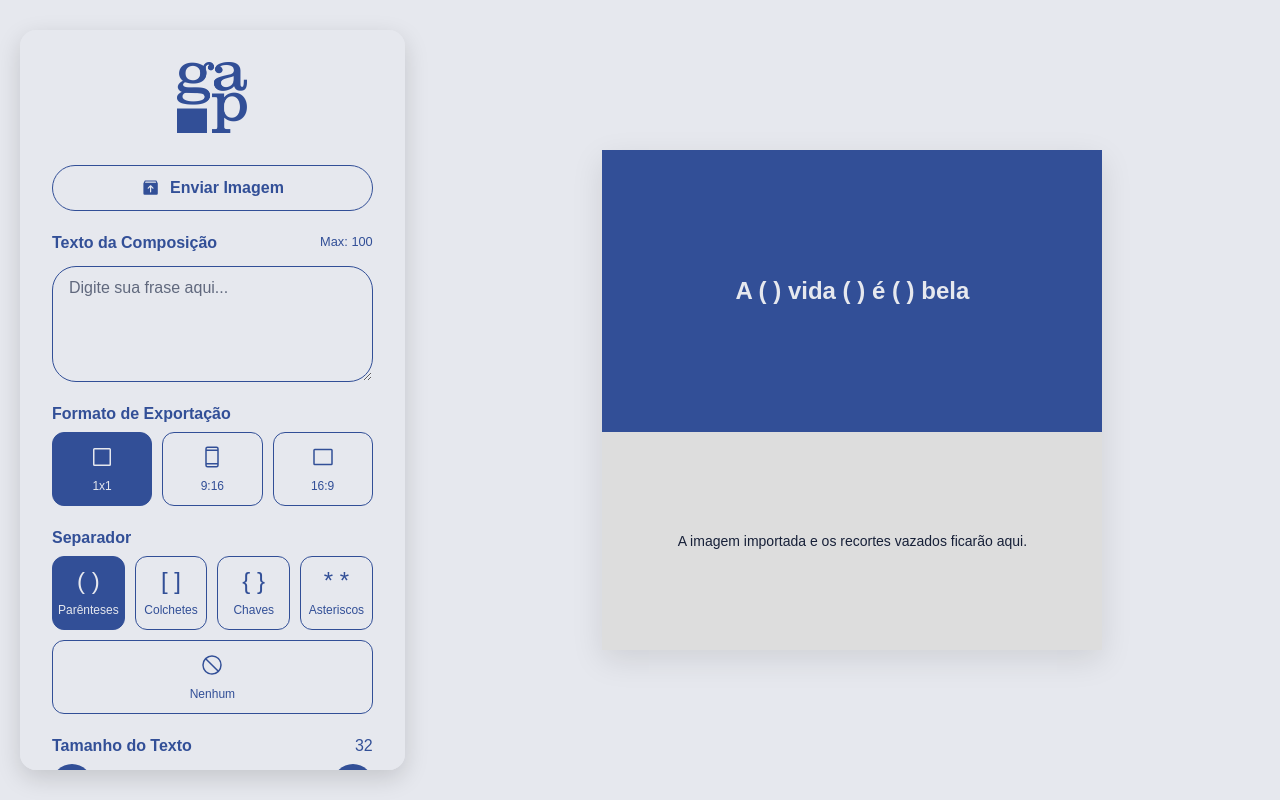
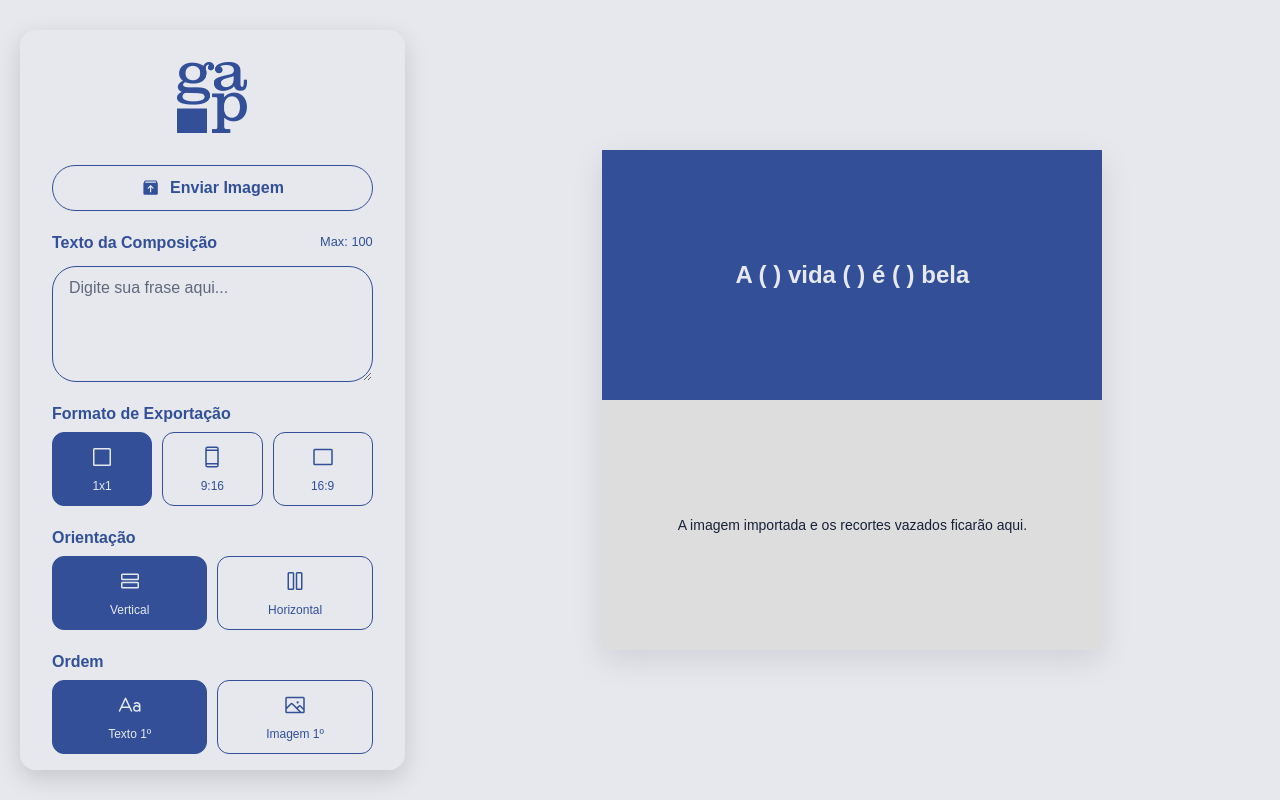
Before and after one commit to pepepepu/gap, a React (Vite) app: page / in a window 1280 px wide. Built offline with nearby package versions, Linux system fonts and the light colour scheme; a web font is replaced by a local one.

Commit message:
feat: implementa área de renderização da imagem

```diff
--- a/src/components/molecules/Slider/index.tsx
+++ b/src/components/molecules/Slider/index.tsx
@@ -22,8 +22,7 @@ const RangeInput = styled.input`
     width: 16px;
     border-radius: 50%;
     background: ${({ theme }) => theme.colors.yellow};
-    border: 1px solid;
-    border-color: ${theme.colors.primary}
+    border: 2px solid ${theme.colors.primary};
     cursor: pointer;
     -webkit-appearance: none;
     margin-top: -5px;
--- a/src/pages/Home/components/ControllerPanel.tsx
+++ b/src/pages/Home/components/ControllerPanel.tsx
@@ -8,6 +8,10 @@ import {
   PiTriangle,
   PiStar,
   PiProhibit,
+  PiRows,
+  PiColumns,
+  PiTextAa,
+  PiImage,
 } from "react-icons/pi";
 import styled from "styled-components";
 import logo from "../../../assets/images/logomark-blue.png";
@@ -50,6 +54,8 @@ const PanelContainer = styled.aside`
 export const ControllerPanel: React.FC = () => {
   const [text, setText] = useState("");
   const [format, setFormat] = useState("1x1");
+  const [orientation, setOrientation] = useState("vertical");
+  const [order, setOrder] = useState("text-first");
   const [separator, setSeparator] = useState("()");
   const [shape, setShape] = useState("quadrado");
   const [quantity, setQuantity] = useState(4);
@@ -100,6 +106,38 @@ export const ControllerPanel: React.FC = () => {
             { label: "1x1", value: "1x1", symbolIcon: <PiSquare /> },
             { label: "9:16", value: "9:16", symbolIcon: <PiDeviceMobile /> },
             { label: "16:9", value: "16:9", symbolIcon: <PiRectangle /> },
+          ]}
+        />
+
+        <SelectionGroup
+          label="Orientação"
+          value={orientation}
+          onChange={setOrientation}
+          options={[
+            { label: "Vertical", value: "vertical", symbolIcon: <PiRows /> },
+            {
+              label: "Horizontal",
+              value: "horizontal",
+              symbolIcon: <PiColumns />,
+            },
+          ]}
+        />
+
+        <SelectionGroup
+          label="Ordem"
+          value={order}
+          onChange={setOrder}
+          options={[
+            {
+              label: "Texto 1º",
+              value: "text-first",
+              symbolIcon: <PiTextAa />,
+            },
+            {
+              label: "Imagem 1º",
+              value: "image-first",
+              symbolIcon: <PiImage />,
+            },
           ]}
         />
 
--- a/src/pages/Home/components/PreviewPanel.tsx
+++ b/src/pages/Home/components/PreviewPanel.tsx
@@ -13,47 +13,59 @@ const PanelContainer = styled.main`
   overflow: hidden;
 `;
 
-const CanvasArea = styled.div`
+interface CanvasAreaProps {
+  $orientation?: "vertical" | "horizontal";
+  $order?: "text-first" | "image-first";
+}
+
+const CanvasArea = styled.div<CanvasAreaProps>`
   width: 500px;
   height: 500px;
   background-color: #ffffff;
   box-shadow: 0 10px 30px rgba(0, 0, 0, 0.1);
   display: flex;
-  flex-direction: column;
+  flex-direction: ${({ $orientation, $order }) => {
+    if ($orientation === "horizontal") {
+      return $order === "text-first" ? "row" : "row-reverse";
+    }
+    return $order === "text-first" ? "column" : "column-reverse";
+  }};
 `;
 
-const TopSection = styled.div`
-  flex: 1;
-  background-color: ${({ theme }) => theme.colors.primary};
+const TextSection = styled.div`
+  height: 50%;
   display: flex;
   align-items: center;
   justify-content: center;
+  background-color: ${({ theme }) => theme.colors.primary};
   padding: 2rem;
+  overflow: hidden;
 `;
 
-const BottomSection = styled.div`
-  flex: 1;
-  background-color: #dddddd;
+const ImageSection = styled.div`
+  height: 50%;
   display: flex;
   align-items: center;
   justify-content: center;
+  background-color: #dddddd;
+  overflow: hidden;
 `;
 
 export const PreviewPanel: React.FC = () => {
   return (
     <PanelContainer>
       <Box display="flex" flexDirection="column" alignItems="center" gap="2rem">
-        <CanvasArea>
-          <TopSection>
+        <CanvasArea $orientation="vertical" $order="text-first">
+          <TextSection>
             <Text color="white" size="24px" weight="bold" align="center">
               A ( ) vida ( ) é ( ) bela
             </Text>
-          </TopSection>
-          <BottomSection>
-            <Text color="textDark" size="14px">
+          </TextSection>
+          <ImageSection>
+            <Text color="textDark" size="14px" align="center">
               A imagem importada e os recortes vazados ficarão aqui.
             </Text>
-          </BottomSection>
+          </ImageSection>
         </CanvasArea>
       </Box>
     </PanelContainer>
```
